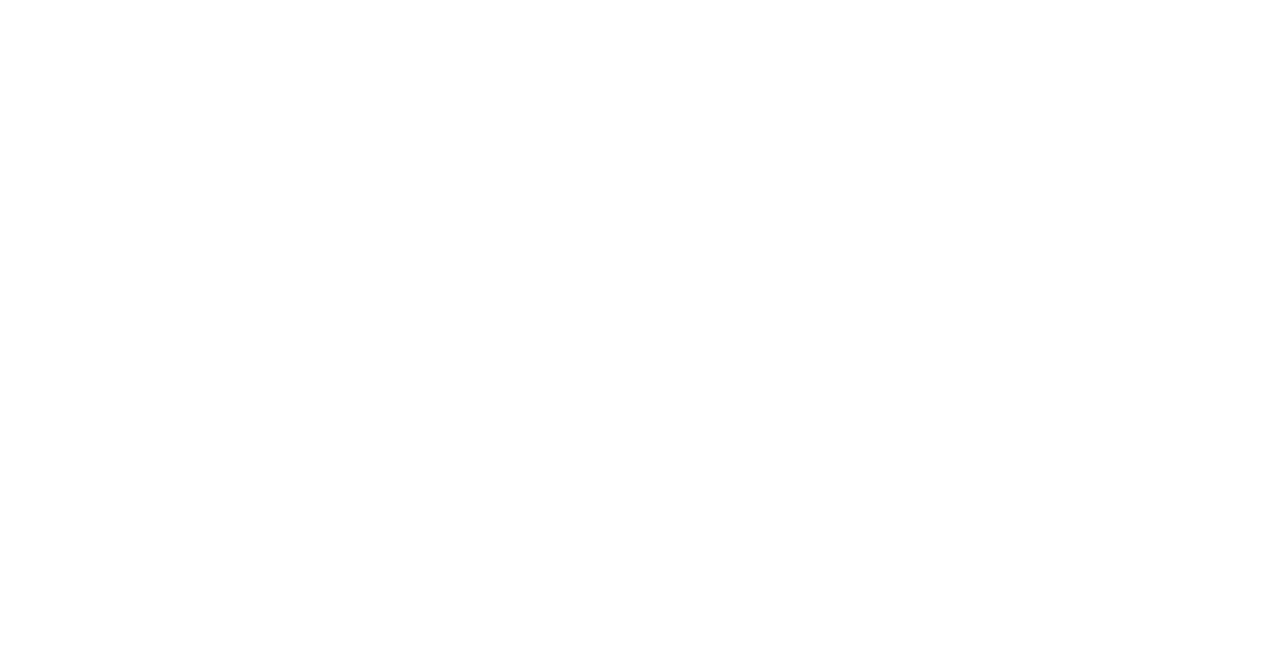
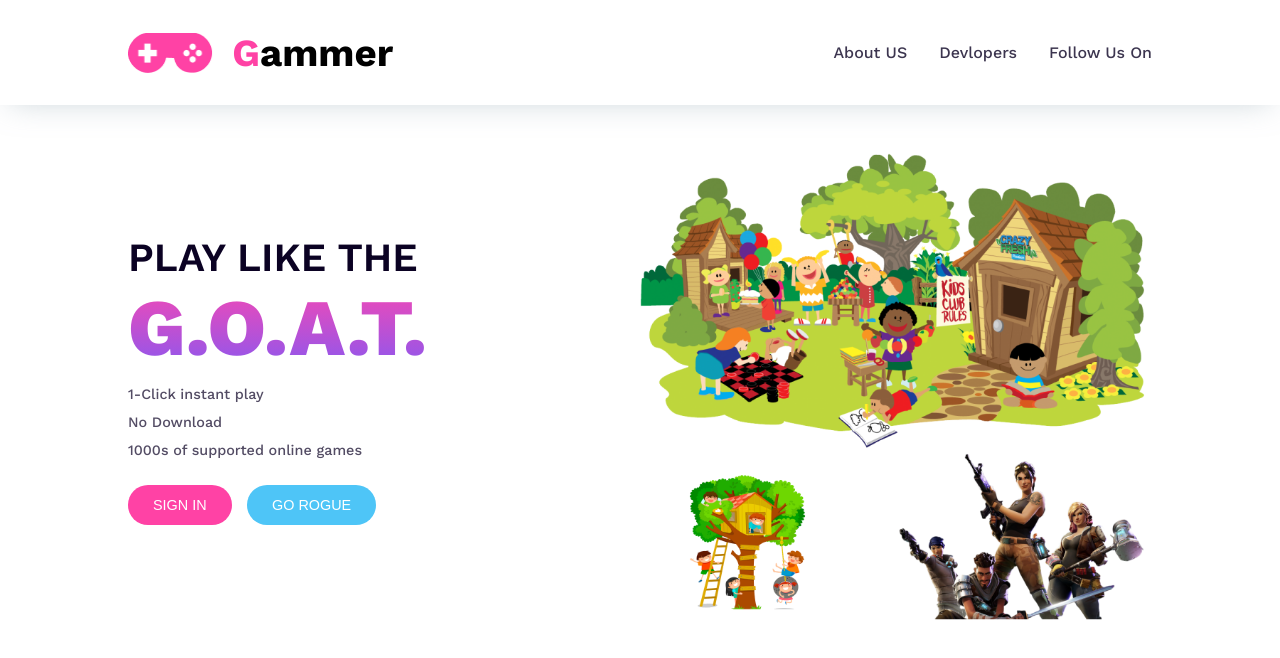
Before and after one commit to jubayer2023/assignment-two, a plain HTML site: page index.html in a window 1280 px wide. Drawn offline with nearby package versions, Linux system fonts and the light colour scheme.

Commit message:
banner section added

```diff
--- a/index.html
+++ b/index.html
@@ -3,13 +3,48 @@
 <head>
     <meta charset="UTF-8">
     <meta name="viewport" content="width=device-width, initial-scale=1.0">
-    <title>Gammer-Website</title>
+    <title>Gammer Website</title>
+    <link rel="stylesheet" href="./styles/style.css">
 </head>
 <body>
-    <header></header>
+    <header>
+        <nav class="nav-section">
+            <div class="nav-container">
+                <div class="nav-logo-item">
+                    <img src="./images/Frame.png" alt="" class="nav-logo">
+                    <h2 class="nav-title"><span>G</span>ammer</h2>
+                </div>
+                <ul class="menus">
+                    <li><a href="#">About US</a></li>
+                    <li><a href="#">Devlopers</a></li>
+                    <li><a href="#">Follow Us On</a></li>
+                </ul>
+            </div>
+        </nav>
+        <section class="banner-section">
+            <div class="banner-container">
+                <div class="banner-text">
+                    <h3 class="banner-title">Play Like The</h3>
+                    <h1 class="goat-text">G.O.A.T.</h1>
+                    <p class="banner-paragraph">1-Click instant play</p>
+                    <p class="banner-paragraph">No Download</p>
+                    <p class="banner-paragraph">1000s of supported online games</p>
+                    <button class="btn-orange">Sign In</button>
+                    <button class="btn-blue">Go Rogue</button>
+                </div>
+                <div class="banner-img">
+                    <img src="./images/Group 18.png" alt="">
+                </div>
+            </div>
+        </section>
+    </header>
 
-    <main></main>
+    <main>
 
-    <footer></footer>
+    </main>
+
+    <footer>
+
+    </footer>
 </body>
 </html>
--- a/styles/style.css
+++ b/styles/style.css
@@ -0,0 +1,133 @@
+  @import url('https://fonts.googleapis.com/css2?family=Work+Sans:wght@400;500;600;700;800&display=swap');
+
+  * {
+    margin: 0;
+    padding: 0;
+    box-sizing: border-box;
+  }
+
+  body {
+    font-family: 'Work Sans', sans-serif;
+  }
+
+  /* =======common part======= */
+  .btn-orange {
+    background-color: #FF42A5;
+  }
+  .btn-blue{
+    background: #4EC5F7;
+  }
+  .btn-blue, .btn-orange {
+    border-radius: 25px;
+    padding: 12px 25px;
+    border: none;
+    font-size: .9em;
+    text-transform: uppercase;
+    color: #fff;
+    margin: 15px 10px 0px 0px;
+  }
+
+  /* =========navbar part start=========== */
+
+  .nav-section {
+    box-shadow: 0 7px 30px -10px rgba(150, 170, 180, 0.5);
+  }
+
+  .nav-container {
+    max-width: 80%;
+    margin: 0 auto;
+    display: flex;
+    justify-content: space-between;
+    align-items: center;
+    padding: 30px 0px;
+  }
+
+  .nav-logo-item {
+    display: flex;
+    align-items: center;
+
+  }
+
+  .nav-logo-item .nav-logo {
+    width: 85px;
+    height: 40px;
+    object-fit: cover;
+  }
+
+  .nav-title {
+    text-align: center;
+    font-size: 2.4em;
+    font-weight: 700;
+    margin-left: .5em;
+  }
+
+  .nav-title span {
+    color: #FF42A5;
+  }
+
+  .menus {
+    display: flex;
+    justify-content: space-between;
+    align-items: center;
+  }
+
+  .menus li {
+    list-style: none;
+    margin-left: 2em;
+  }
+
+  .menus li a {
+    text-decoration: none;
+    color: #3C354F;
+    font-size: 16px;
+    font-weight: 500;
+  }
+
+  /* ===========navbar ends======== */
+
+  /* ===========banner section starts========== */
+  .banner-section{
+    margin: 30px 0px;
+  }
+  .banner-container {
+    max-width: 80%;
+    margin: 0 auto;
+    display: flex;
+    justify-content: space-between;
+    align-items: center;
+  }
+
+  .banner-text {}
+
+  .banner-title {
+    color: #0B0223;
+    font-size: 2.5em;
+    font-weight: 600;
+    text-transform: uppercase;
+  }
+
+  .goat-text {
+    font-size: 5em;
+    font-weight: 800;
+    text-transform: uppercase;
+    background: linear-gradient(180deg, #F948B2 0%, #8758F1 100%);
+    background-clip: text;
+    -webkit-background-clip: text;
+    -webkit-text-fill-color: transparent;
+  }
+
+  .banner-paragraph {
+    margin: 12px 0px;
+    color: #534C64;
+    font-size: .9em;
+    font-weight: 500;
+  }
+
+  .banner-img {
+    width: 50%;
+  }
+
+  .banner-img img {
+    width: 100%;
+    height: 100%;
+  }
```
